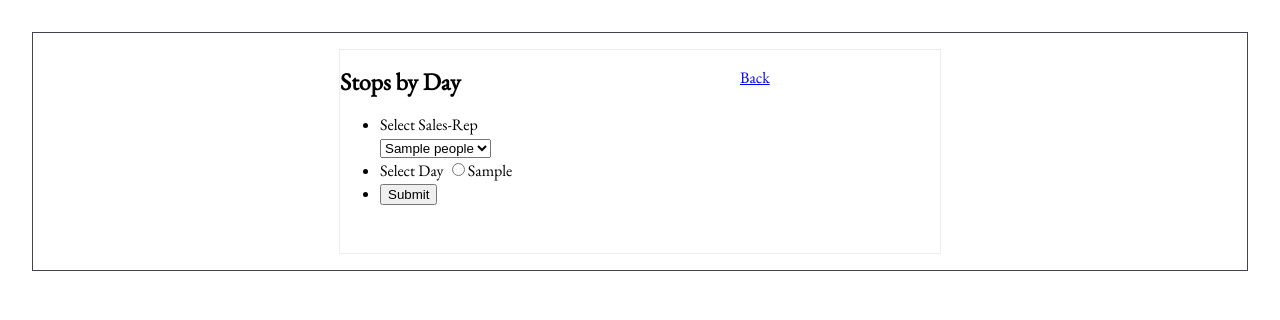
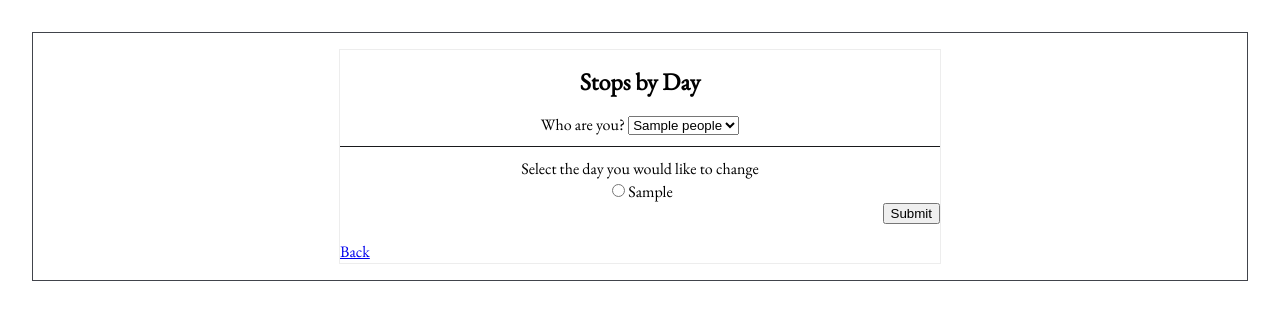
Before and after one commit to a-strauty/SRrequest, a CodeIgniter app: page /database/index.php/sr in a window 1280 px wide. Shown: the part 92-412 px from the top of the page. Run offline with CodeIgniter, Linux system fonts and the light colour scheme; tables that the repository leaves empty or names only in its code hold one stand-in row (values such as "Sample post").

Commit message:
Styled the Stops by day form.

```diff
--- a/application/views/lookup/index.php
+++ b/application/views/lookup/index.php
@@ -1,12 +1,13 @@
-<div id="form_container">
+<div class="grid-title">
+	<h2>Stops by Day</h2>
+</div>
 
-	<h2>Stops by Day</h2>
+	<form class="grid-form" id="srbyday"  method="get" action="sr/results">
 
-	<form id="form_srbyday" class="srbyday"  method="get" action="sr/results">
-	<ul>
-	<li id="li1">
+		<div class="subgrid-formdropdown">
 	<!-- create dropdown -->
-	<label class="description" for="element_1">Select Sales-Rep</label>
+			<label class="description" for="element_1">Who are you?</label>
+
 				<span>
 					<select name="sr_select">
 						<?php
@@ -18,9 +19,13 @@
 						?>
 					</select>
 				</span>
-	</li>
-	<li "li2">
-	<label class="description" for="element_1">Select Day</label>
+
+		</div>
+
+		<div class="subgrid-formDaySelectDescription">
+			<label class="description" for="element_1">Select the day you would like to change</label>
+		</div>
+		<div class="subgrid-formDaySelect">
 				<span>
 						<?php
 						//use php to create the day bubble options
@@ -31,13 +36,14 @@
 						}
 						?>
 				</span>
-	</li>
-	<li>
+		</div>
+		<div class="subgrid-formDaySelectSubmit">
 			<input id="saveForm" class="button_text" type="submit" name="submit" value="Submit" />
-	</li>
-	</ul>
+		</div>
+
 	</form>
+
+
+<div class="grid-bottomleft">
+	<?php echo anchor('', 'Back')?>
 </div>
-<p>
-<p><?php echo anchor('', 'Back')?>
-<p>
--- a/assets/css/style-grid.css
+++ b/assets/css/style-grid.css
@@ -42,10 +42,53 @@ body {
   grid-template-columns: 200px 200px 200px;
 }
 
+.grid-title {
+  grid-column: 1/4;
+  grid-row: 1/2;
+  text-align: center;
+}
+
 .grid-item {
   display: flex;
   align-items: center;
   justify-content: center;
+}
+
+.grid-bottomleft{
+  grid-column: 1/2;
+  grid-row: 5/6;
+}
+
+.grid-form{
+  grid-column: 1/4;
+  grid-row: 2/5;
+  display: grid;
+}
+
+.subgrid-formdropdown{
+  grid-column: 1/4;
+  grid-row: 1/2;
+  text-align: center;
+  border-bottom: 1px solid #18191B;
+  padding-bottom: 10px;
+  margin-bottom: 10px;
+}
+
+.subgrid-formDaySelectDescription{
+  grid-column: 1/4;
+  grid-row: 2/3;
+  text-align: center;
+}
+
+.subgrid-formDaySelect{
+  grid-column: 1/4;
+  text-align: center;
+}
+
+.subgrid-formDaySelectSubmit{
+  grid-column: 1/4;
+  grid-row: 5/6;
+  text-align: right;
 }
 
 .nav-button h2 {
```
Lines whose indentation alone changed are shown as unchanged.
